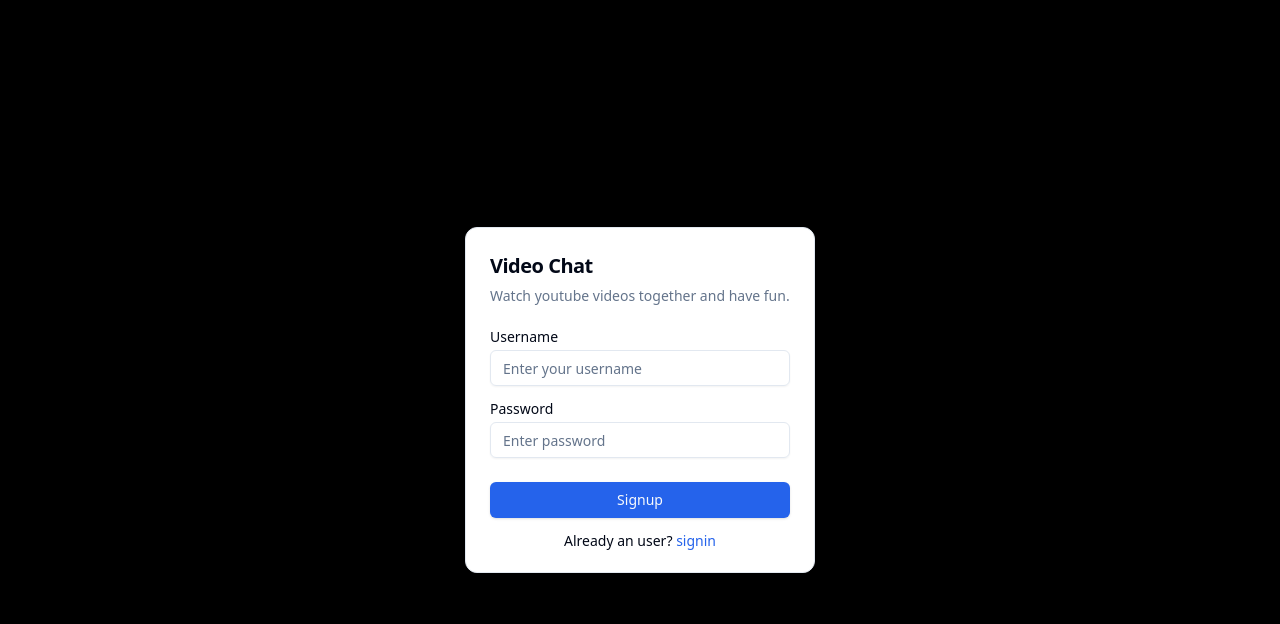
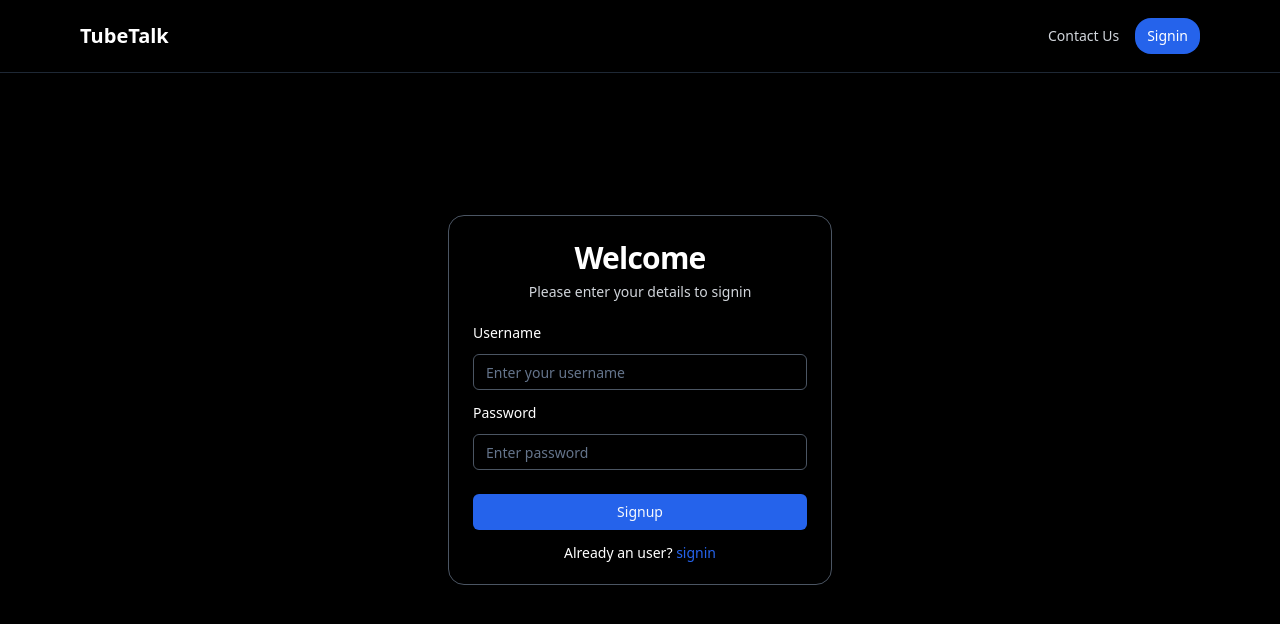
Before and after one commit to karsh0/video-chat, a React (Vite) app in the folder frontend/: page /signup in a window 1280 px wide. Shown: the top 624 px of the page. Built offline with nearby package versions, Linux system fonts and the light colour scheme.

Commit message:
Updated UI

```diff
--- a/frontend/src/App.tsx
+++ b/frontend/src/App.tsx
@@ -4,16 +4,20 @@ import Signup from "./pages/Signup"
 import Signin from "./pages/Signin"
 import Stream from "./pages/Stream"
 import Landing from "./pages/Landing"
+import Navbar from "./components/ui/Navbar"
 
 function App() {
   return (
     <BrowserRouter>
+   <div>
+    <Navbar/>
     <Routes>
         <Route path="/" element={<Landing/>}/>
         <Route path="/signup" element={<Signup/>}/>
         <Route path="/signin" element={<Signin/>}/>
         <Route path="/stream" element={<Stream/>}/>
     </Routes>
+    </div>
     </BrowserRouter>
   )
 }
--- a/frontend/src/components/stream/Video.tsx
+++ b/frontend/src/components/stream/Video.tsx
@@ -54,12 +54,12 @@ export default function Video({videos, setVideos}:{videos:any, setVideos:any}){
     }
 
     return <div className="p-5">
-        <iframe width="600" height="400"
+        <iframe width="700" height="500"
         src={`https://www.youtube.com/embed/${videoId}` || ""}>
         </iframe>
-
+      <div className="flex gap-4 mt-2 justify-end">
         <Dialog>
-          <DialogTrigger className="bg-white text-black font-semibold rounded-md px-2 py-1">
+          <DialogTrigger className="bg-white text-black font-semibold rounded-md px-3 py-1">
             Add video
           </DialogTrigger>
           <DialogContent className="w-96">
@@ -74,5 +74,6 @@ export default function Video({videos, setVideos}:{videos:any, setVideos:any}){
           </DialogContent>
         </Dialog>
         <Button onClick={nextHandler}>Play Next</Button>
+        </div>
     </div>
 }
--- a/frontend/src/components/ui/Navbar.tsx
+++ b/frontend/src/components/ui/Navbar.tsx
@@ -1,13 +1,15 @@
 import { Link } from "react-router-dom";
 
 export default function Navbar(){
-    return <div className="flex justify-between px-24 py-5 w-full border-b-[1px] border-gray-300">
-        <div className="text-xl font-semibold">
+    return <nav className="fixed w-full z-50 backdrop-blur-lg border-b border-gray-800 text-white">
+       <div className="flex h-[72px] w-full items-center justify-between lg:px-20 px-3 shadow-sm">
+       <div className="text-xl font-semibold">
             TubeTalk
         </div>
         <div className="flex gap-4 items-center">
             <span className="text-sm text-gray-300">Contact Us</span>
             <div className="bg-blue-600 px-3 py-2 rounded-2xl text-sm"><Link to={'/signin'}>Signin</Link></div>
         </div>
-    </div>
+       </div>
+    </nav>
 }
--- a/frontend/src/components/ui/input.tsx
+++ b/frontend/src/components/ui/input.tsx
@@ -8,7 +8,7 @@ const Input = React.forwardRef<HTMLInputElement, React.ComponentProps<"input">>(
       <input
         type={type}
         className={cn(
-          "flex h-9 w-full rounded-md border border-input bg-transparent px-3 py-1 text-base shadow-sm transition-colors file:border-0 file:bg-transparent file:text-sm file:font-medium file:text-foreground placeholder:text-muted-foreground focus-visible:outline-none focus-visible:ring-1 focus-visible:ring-ring disabled:cursor-not-allowed disabled:opacity-50 md:text-sm",
+          "flex h-9 w-full rounded-md border border-gray-600 bg-transparent px-3 py-2 text-base shadow-sm transition-colors file:border-0 file:bg-transparent file:text-sm file:font-medium file:text-foreground placeholder:text-muted-foreground focus-visible:outline-none focus-visible:ring-1 focus-visible:ring-ring disabled:cursor-not-allowed disabled:opacity-50 md:text-sm",
           className
         )}
         ref={ref}
--- a/frontend/src/pages/Signin.tsx
+++ b/frontend/src/pages/Signin.tsx
@@ -45,26 +45,26 @@ function Signin() {
 
     return (
     <div className="flex flex-col items-center justify-center min-h-svh bg-black">
-    <Card className="w-72 bg-black border rounded-2xl text-white">
+    <Card className="w-96 flex flex-col items-center bg-black border border-gray-600 rounded-2xl text-white">
       <CardHeader>
-        <CardTitle className="text-xl font-bold">Welcome back</CardTitle>
-        <CardDescription className="text-gray-300">Please enter your details to signin</CardDescription>
+        <CardTitle className="text-3xl font-bold">Welcome back</CardTitle>
+        <CardDescription className="text-gray-300 text-sm">Please enter your details to signin</CardDescription>
       </CardHeader>
-      <CardContent>
+      <CardContent className="w-full">
         <form>
           <div className="grid w-full items-center gap-4">
-            <div className="flex flex-col space-y-1.5">
+            <div className="flex flex-col space-y-1.5 gap-2">
               <Label htmlFor="name">Username</Label>
               <Input id="name" placeholder="Enter your username" ref={nameRef}/>
             </div>
-            <div className="flex flex-col space-y-1.5">
+            <div className="flex flex-col space-y-1.5 gap-2">
               <Label htmlFor="password">Password</Label>
               <Input id="password" placeholder="Enter password" ref={passwordRef}/>
             </div>
           </div>
         </form>
       </CardContent>
-      <CardFooter className="flex flex-col gap-4">
+      <CardFooter className="flex flex-col gap-4 w-full">
         <Button className="w-full" onClick={handler}>Signin</Button>
         <Label>Not registered? <span className="text-blue-600"><Link to={'/signup'}>signup</Link></span></Label>
 
--- a/frontend/src/pages/Signup.tsx
+++ b/frontend/src/pages/Signup.tsx
@@ -32,27 +32,26 @@ function Signup() {
 
   return (
     <div className="flex flex-col items-center justify-center min-h-svh bg-black">
-    <Card className="w-[350px]">
-      <CardHeader>
-        <CardTitle className="text-xl font-bold">Video Chat</CardTitle>
-        <CardDescription>Watch youtube videos together and have fun.</CardDescription>
+        <Card className="w-96 flex flex-col items-center bg-black border border-gray-600 rounded-2xl text-white">
+    <CardHeader className="text-center">
+    <CardTitle className="text-3xl font-bold">Welcome</CardTitle>
+    <CardDescription className="text-gray-300 text-sm">Please enter your details to signin</CardDescription>
       </CardHeader>
-      <CardContent>
+      <CardContent className="w-full">
         <form>
           <div className="grid w-full items-center gap-4">
-            <div className="flex flex-col space-y-1.5">
+            <div className="flex flex-col space-y-1.5 gap-2">
               <Label htmlFor="name">Username</Label>
               <Input id="name" placeholder="Enter your username" ref={nameRef}/>
             </div>
-            <div className="flex flex-col space-y-1.5">
+            <div className="flex flex-col space-y-1.5 gap-2">
               <Label htmlFor="password">Password</Label>
               <Input id="password" placeholder="Enter password" ref={passwordRef}/>
             </div>
-
           </div>
         </form>
       </CardContent>
-      <CardFooter className="flex flex-col gap-4">
+      <CardFooter className="flex flex-col gap-4 w-full">
         <Button className="w-full" onClick={handler}>Signup</Button>
         <Label>Already an user? <span className="text-blue-600"><Link to={'/signin'}>signin</Link></span></Label>
 
--- a/frontend/src/pages/Stream.tsx
+++ b/frontend/src/pages/Stream.tsx
@@ -37,17 +37,17 @@ export default function Stream() {
 
     console.log(videos)
 
-  return (
-    <div className="w-screen h-screen bg-black text-white relative">
-      <div className="flex w-full h-full justify-between">
-        <div className="w-[75%] flex">
-            <Queue videos={videos} setVideos={setVideos}/>
-            <Video  videos={videos} setVideos={setVideos}/>
-        </div>
-        <div className="w-[25%] h-full border-red-100 border-l-[1px] fixed top-0 right-0">
-          <Chatbox socket={socket} messages={messages} />
+    return (
+      <div className="w-screen min-h-screen h-screen pt-24 bg-black text-white flex flex-col">
+        <div className="flex w-full flex-1 justify-between">
+          <div className="w-[75%] flex justify-around">
+            <Queue videos={videos} setVideos={setVideos} />
+            <Video videos={videos} setVideos={setVideos} />
+          </div>
+          <div className="w-[20%] h-full fixed bottom-0 right-0 border-l border-gray-800">
+            <Chatbox socket={socket} messages={messages} />
+          </div>
         </div>
       </div>
-    </div>
-  );
+    );
 }
```
